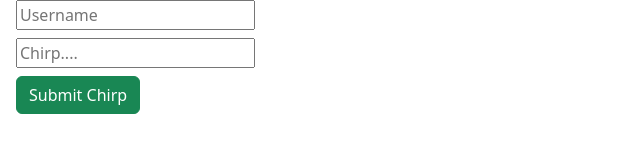
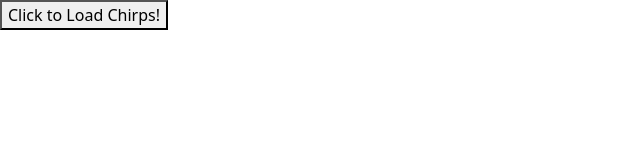
Before and after one commit to jivemachine/ExpressAPITest, a plain HTML site: page client/index.html in a window 1280 px wide. Shown: the whole page, without its empty margins (0-640 px from the left). Drawn offline with nearby package versions, Linux system fonts and the light colour scheme.

Commit message:
added container for chirps & btn that pulls data via ajax

```diff
--- a/client/index.html
+++ b/client/index.html
@@ -9,15 +9,11 @@
         <link rel="stylesheet" href="styles.css">
     </head>
     <body>
-        <form action="/form-action" method="POST" class="form-inline">
-            <div class="form-group mx-sm-3 mb-2">
-                <input class="form-input" type="text" name="name" placeholder="Username">
-            </div>
-            <div class="form-group mx-sm-3 mb-2">
-                <input class="form-input" type="textarea" name="chirpBody" placeholder="Chirp....">
-            </div>
-            <button class="btn btn-success mx-sm-3 mb-2" type="submit">Submit Chirp</button>
-        </form>
+        <!-- stage holds chirp cards -->
+        <div class="stage"></div>
+
+        <!-- btn calls ajax request -->
+        <button class="driver">Click to Load Chirps!</button>
 
         <!-- dependencies -->
         <script src="https://cdn.jsdelivr.net/npm/jquery@3.7.1/dist/jquery.min.js"></script>
```
